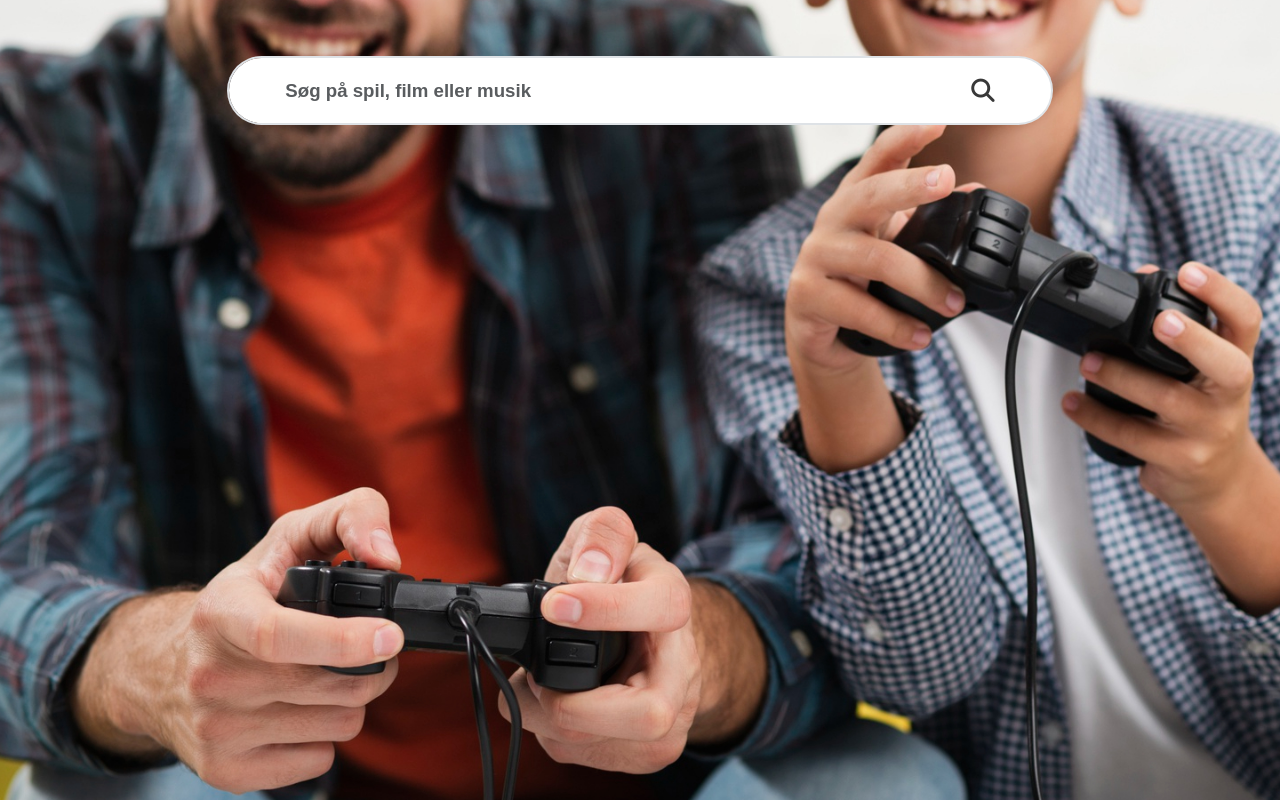
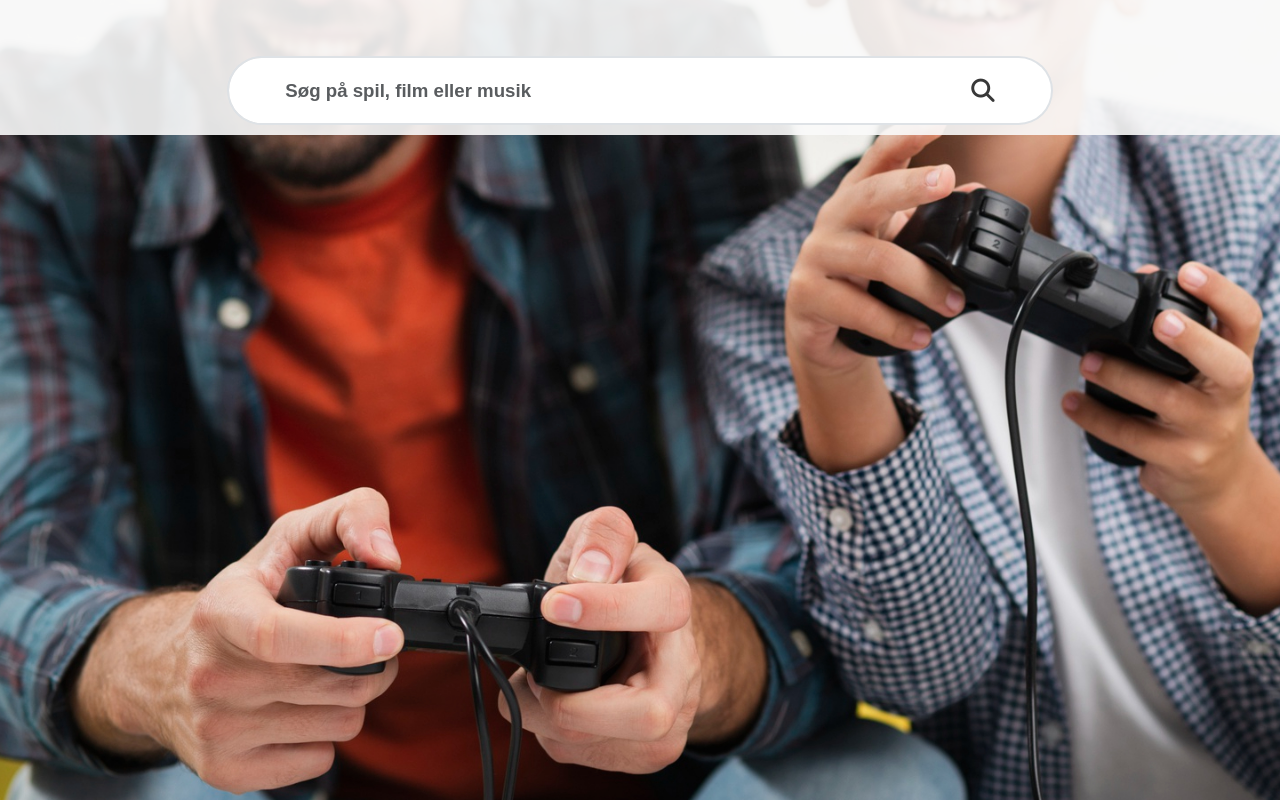
Before and after one commit to JacobKaas8/FFP2.1, a PHP site: page /kategori.php in a window 1280 px wide. Run offline with PHP 8.4, Linux system fonts and the light colour scheme; data that the repository does not hold is empty; style sheets or scripts are compiled from the project's sources; some libraries are stand-ins or nearby versions.

Commit message:
Indsat opacity baggrund på alle sider

```diff
--- a/css/styles.scss
+++ b/css/styles.scss
@@ -79,6 +79,7 @@ body, html {
 	background-image: url("../img/bg-bil.png");
 	background-size: cover;
 	background-position: center;
+	background-attachment: fixed;
 	color: $dark;
 	font-family: Rajdhani, sans-serif; /* Change font family if desired */
 	font-size: 14pt;
@@ -91,10 +92,12 @@ a {
 
 .overlay {
 	width: 100%;
+	height: auto;
+}
+
+.on-index {
 	height: 100%;
 }
-
-
 
 .logo {
 	width: 230px;
--- a/kategori-liste.php
+++ b/kategori-liste.php
@@ -23,6 +23,7 @@ require "settings/init.php";
 
 <body>
 
+<div class="overlay bg-light bg-opacity-90">
     <div class="container-fluid">
         <div class="row">
             <div class="col-2">
@@ -102,6 +103,7 @@ require "settings/init.php";
             </div>
         </div>
     </div>
+</div>
 
 <script src="https://kit.fontawesome.com/73a430866d.js" crossorigin="anonymous"></script>
 <script src="node_modules/bootstrap/dist/js/bootstrap.bundle.min.js"></script>
--- a/kategori.php
+++ b/kategori.php
@@ -18,11 +18,12 @@ require "settings/init.php";
 </head>
 
 <body>
+<div class="overlay bg-light bg-opacity-90">
     <div class="container-fluid">
         <div class="row">
             <div class="col-2"></div>
             <div class="col-8">
-            <?php include("global.php");?>
+                <?php include("global.php"); ?>
             </div>
             <div class="col-2"></div>
         </div>
@@ -36,7 +37,7 @@ require "settings/init.php";
             $bind["categoryId"] = $_GET["categoryId"];
         }
         $categories = $db->sql("SELECT * FROM categories$sqlAdd", $bind);
-    foreach($categories as $category) {
+        foreach ($categories as $category) {
             ?>
             <div class="col-3">
                 <div class="bg-<?php echo $category->catColor ?> p-5 m-auto" style="min-height: 200px;"><a class="" href="kategori-liste.php=<?php echo $category->categoryId ?>">
@@ -52,6 +53,7 @@ require "settings/init.php";
         }
         ?>
     </div>
+</div>
 
 <script src="https://kit.fontawesome.com/73a430866d.js" crossorigin="anonymous"></script>
 <script src="node_modules/bootstrap/dist/js/bootstrap.bundle.min.js"></script>
--- a/kurv.php
+++ b/kurv.php
@@ -23,6 +23,7 @@ require "settings/init.php";
 
 <body>
 
+<div class="overlay bg-light bg-opacity-90">
     <div class="container-fluid">
         <div class="row">
             <div class="col-2"></div>
@@ -141,6 +142,7 @@ require "settings/init.php";
             <div class="col2"></div>
         </div>
     </div>
+</div>
 
 <div class="modal" id="viewProducts" tabindex="-1">
     <div class="modal-dialog modal-dialog-centered">
--- a/produkt.php
+++ b/produkt.php
@@ -24,6 +24,7 @@ require "settings/init.php";
 
 <body>
 
+<div class="overlay bg-light bg-opacity-90">
     <div class="container-fluid">
         <div class="row">
             <div class="col-2">
@@ -133,6 +134,7 @@ require "settings/init.php";
             </div>
         </div>
     </div>
+</div>
 
 <script src="https://kit.fontawesome.com/73a430866d.js" crossorigin="anonymous"></script>
 <script src="node_modules/bootstrap/dist/js/bootstrap.bundle.min.js"></script>
```
Also changed, not shown: index.php (+6 -3 lines). Lines whose indentation alone changed are shown as unchanged.
